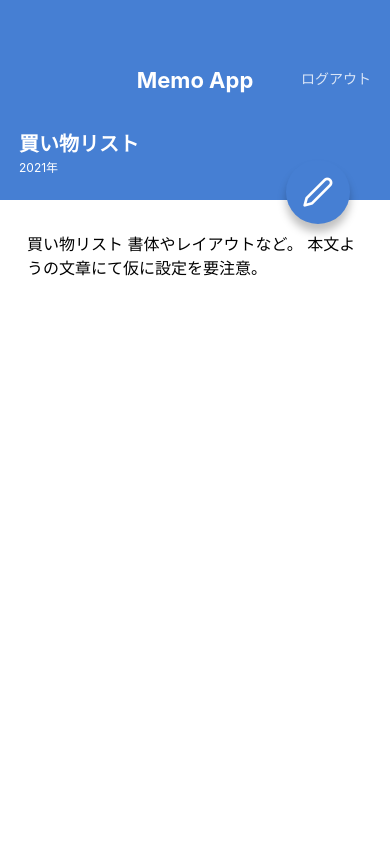
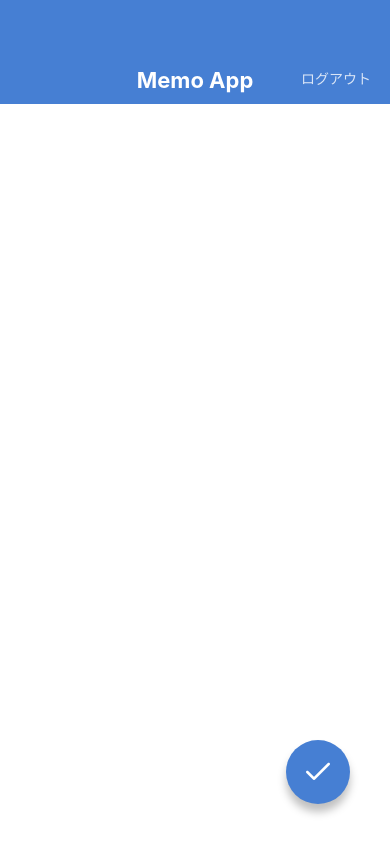
Before and after one commit to ramusini/MemoApp2, a React Native app: screen / in a window 390 px wide. Built offline with nearby package versions, Linux system fonts and the light colour scheme.

Commit message:
Create MemoEditScreen and MemoCreateScreen

```diff
--- a/App.jsx
+++ b/App.jsx
@@ -1,9 +1,9 @@
 import React from 'react';
 
-import MemoDetailScreen from './src/screens/MemoDetailScreen';
+import MemoCreateScreen from './src/screens/MemoCreateScreen';
 
 export default function App() {
   return (
-    <MemoDetailScreen />
+    <MemoCreateScreen />
   );
 }
--- /dev/null
+++ b/src/screens/MemoCreateScreen.jsx
@@ -0,0 +1,36 @@
+import React from 'react';
+import {
+  View, StyleSheet, TextInput, KeyboardAvoidingView,
+} from 'react-native';
+
+import AppBar from '../components/AppBar';
+import CircleButton from '../components/CircleButton';
+
+export default function MemoCreateScreen() {
+  return (
+    <KeyboardAvoidingView style={styles.constainer} behavior="height">
+      <AppBar />
+      <View style={styles.inputContainer}>
+        <TextInput value="" multiline style={styles.input} />
+      </View>
+      <CircleButton name="check" />
+    </KeyboardAvoidingView>
+  );
+}
+
+const styles = StyleSheet.create({
+  constainer: {
+    flex: 1,
+  },
+  inputContainer: {
+    paddingHorizontal: 27,
+    paddingVertical: 32,
+    flex: 1,
+  },
+  input: {
+    flex: 1,
+    textAlignVertical: 'top',
+    fontSize: 16,
+    lineHeight: 24,
+  },
+});
```
Also changed, not shown: src/screens/MemoEditScreen.jsx (added, +36 -0 lines).
